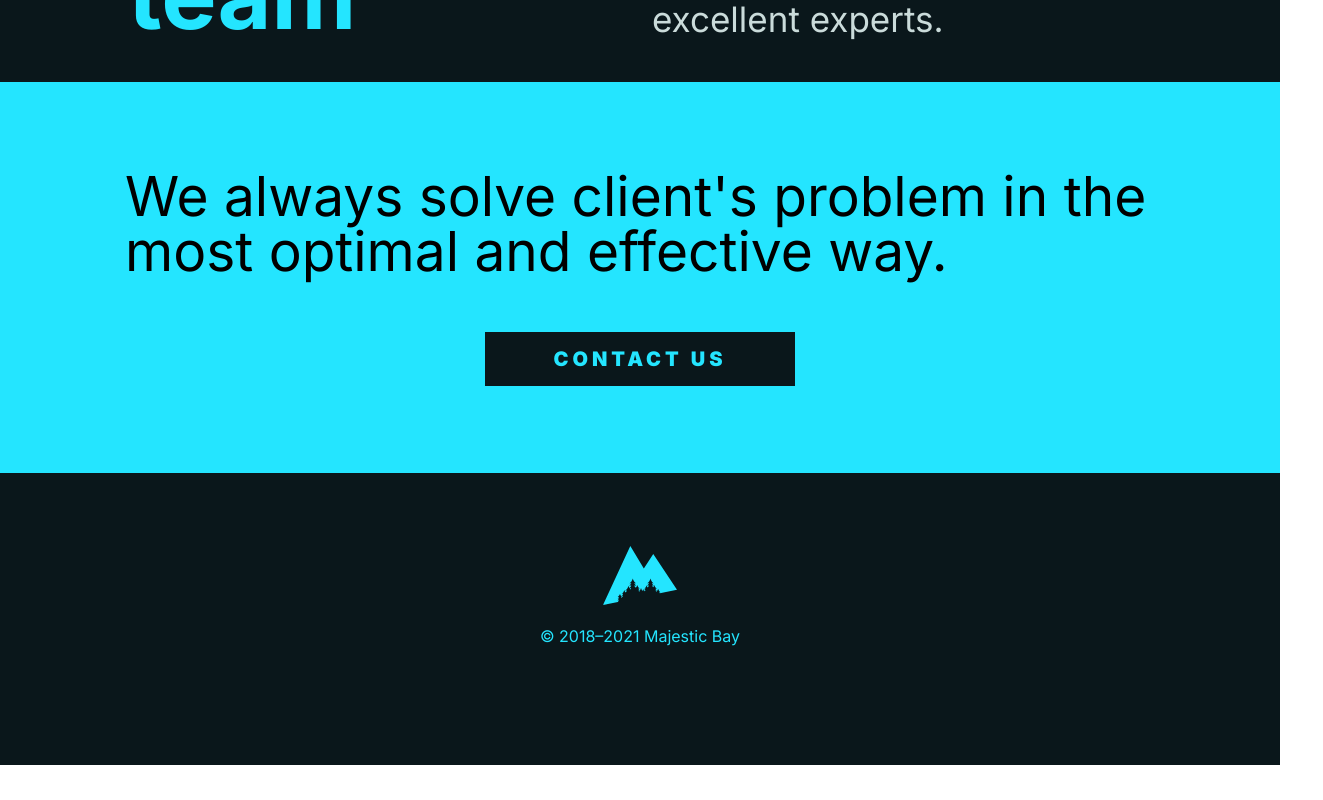
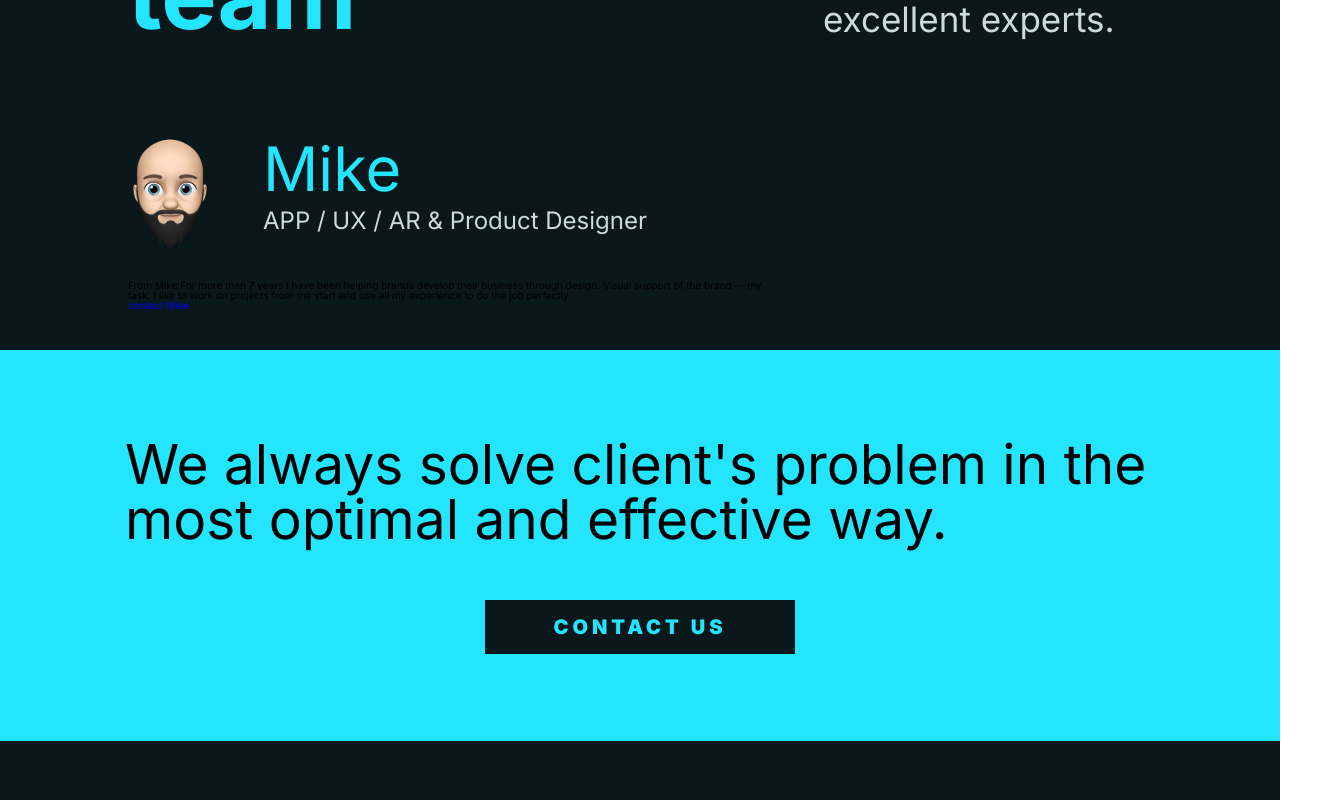
Before and after one commit to MajesticBay/majestic-bay, a React (Create React App) app: page / in a window 1280 px wide. Shown: the part 3260-4060 px from the top of the page, 1323 px wide, since content can reach past the window. Before the commit the page ends 4025 px from the top, so only its background shows below. Built offline with nearby package versions, Linux system fonts and the light colour scheme.

Commit message:
Work on styling for OurTeam: add markup for a single team member, start working on top info for a team member.

```diff
--- a/src/components/OurTeam.js
+++ b/src/components/OurTeam.js
@@ -1,6 +1,19 @@
+import mike from '../images/mike.png';
+
 export const OurTeam = () => (
     <div className="our-team">
         <h1 className="header">our<br/>team</h1>
         <p className="header-description">We are excellent experts. We are excellent experts. We are excellent experts.</p>
+        <div className="our-team__members-container">
+            <div className="member">
+                <div className="member__top">
+                    <img className="member__emoji" src={mike} alt="Mike emoji"/>
+                    <h3 className="member__name">Mike</h3>
+                    <p className="member__title">APP / UX / AR & Product Designer</p>
+                </div>
+                <p><span>From Mike:</span>For more than 7 years I have been helping brands develop their business through design. Visual support of the brand — my task. I like to work on projects from the start and use all my experience to do the job perfectly. </p>
+                <a href="#">contact Mike</a>
+            </div>
+        </div>
     </div>
 )
--- a/src/scss/layout/_our-team.scss
+++ b/src/scss/layout/_our-team.scss
@@ -3,6 +3,41 @@
     gap: 2rem;
     margin: 10rem 2rem 4rem 2rem;
     // margin: 2rem 4rem;
+
+    &__members-container {
+        display: flex;
+        flex-direction: column;
+    }
+}
+
+.member {
+    &__top {
+        display: grid;
+        grid-template-columns: 85px 500px;
+        grid-template-rows: 1fr 1fr;
+        grid-template-areas: 'a b' 'a c';
+        column-gap: 50px;
+    }
+
+    &__emoji {
+        grid-area: a;
+    }
+
+    &__name {
+        grid-area: b;
+        font-size: 61.25px;
+        font-weight: 400;
+        line-height: 74.13px;
+        color: var(--color-secondary);
+    }
+
+    &__title {
+        grid-area: c;
+        font-size: 2.4rem;
+        font-weight: 400;
+        line-height: 29.05px;
+        color: var(--color-white);
+    }
 }
 
 @media only screen and (min-width: 400px) {
--- a/src/scss/main.css
+++ b/src/scss/main.css
@@ -247,6 +247,55 @@ a {
   margin: 10rem 2rem 4rem 2rem;
 }
 
+.our-team__members-container {
+  display: -webkit-box;
+  display: -ms-flexbox;
+  display: flex;
+  -webkit-box-orient: vertical;
+  -webkit-box-direction: normal;
+      -ms-flex-direction: column;
+          flex-direction: column;
+}
+
+.member__top {
+  display: -ms-grid;
+  display: grid;
+  -ms-grid-columns: 85px 500px;
+      grid-template-columns: 85px 500px;
+  -ms-grid-rows: 1fr 1fr;
+      grid-template-rows: 1fr 1fr;
+      grid-template-areas: 'a b' 'a c';
+  -webkit-column-gap: 50px;
+          column-gap: 50px;
+}
+
+.member__emoji {
+  -ms-grid-row: 1;
+  -ms-grid-row-span: 2;
+  -ms-grid-column: 1;
+  grid-area: a;
+}
+
+.member__name {
+  -ms-grid-row: 1;
+  -ms-grid-column: 2;
+  grid-area: b;
+  font-size: 61.25px;
+  font-weight: 400;
+  line-height: 74.13px;
+  color: var(--color-secondary);
+}
+
+.member__title {
+  -ms-grid-row: 2;
+  -ms-grid-column: 2;
+  grid-area: c;
+  font-size: 2.4rem;
+  font-weight: 400;
+  line-height: 29.05px;
+  color: var(--color-white);
+}
+
 @media only screen and (min-width: 400px) {
   .our-team {
     width: 80%;
```
Also changed, not shown: 1 other file (tests, documents, lock files or other folders).
